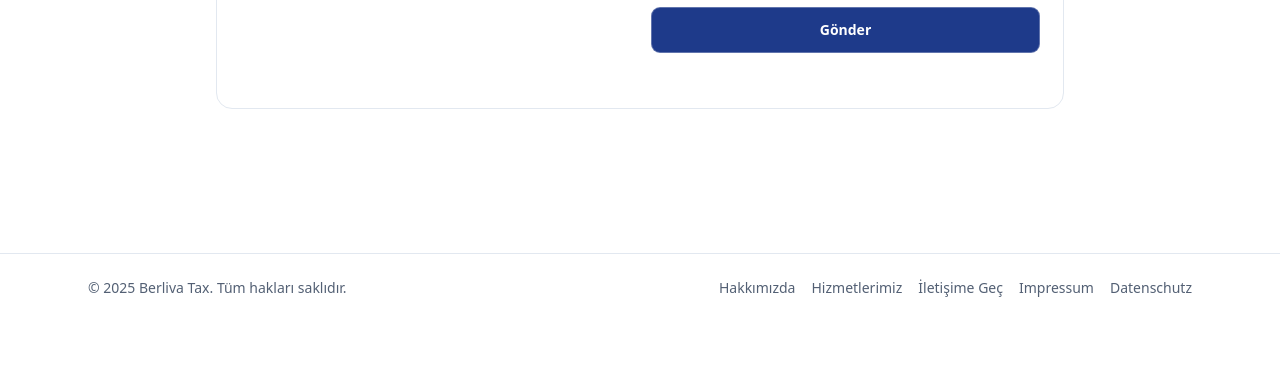
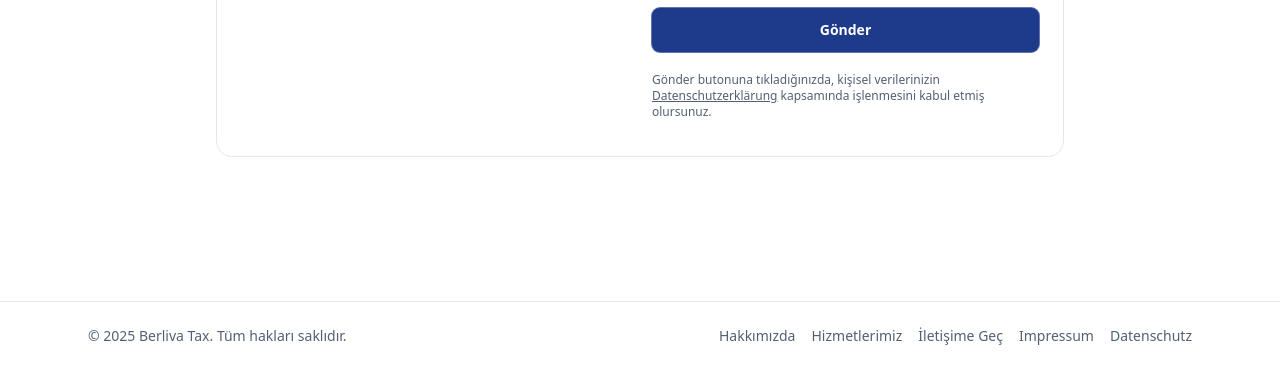
Before and after one commit to peymacun/berlivatax, a plain HTML site: page index.html in a window 1280 px wide. Shown: the part 3678-4048 px from the top of the page. Before the commit the page ends 4000 px from the top, so only its background shows below. Drawn offline with nearby package versions, Linux system fonts and the light colour scheme.

Commit message:
datenschutz, impressum, email changes from @outlook.de to info@berliva-tax.de

```diff
--- a/index.html
+++ b/index.html
@@ -141,7 +141,7 @@
             </div>
             <div class="flex items-center gap-2">
               <img src="https://cdn.jsdelivr.net/gh/simple-icons/simple-icons/icons/microsoftoutlook.svg" alt="E-posta" class="h-4 w-4">
-              <a href="mailto:berliva-tax@outlook.de" class="hover:underline">berliva-tax@outlook.de</a>
+              <a href="mailto:info@berliva-tax.de" class="hover:underline">info@berliva-tax.de</a>
             </div>
             <div class="flex items-center gap-2">
               <img src="https://cdn.jsdelivr.net/gh/simple-icons/simple-icons/icons/youtube.svg" alt="YouTube" class="h-4 w-4">
@@ -218,7 +218,14 @@
         },
         contact:{title:"İletişim", text:"Sorularınız ve randevu talepleriniz için bize ulaşın.", person:"", emailLabel:"E-posta"},
         footer:"© 2025 Berliva Tax. Tüm hakları saklıdır.",
-        placeholders:{name:"Adınız", mail:"E-postanız", msg:"Mesajınız", send:"Gönder", note:""}
+        placeholders:{
+          name:"Adınız",
+          mail:"E-postanız",
+          msg:"Mesajınız",
+          send:"Gönder",
+          note:"",
+          privacy:'Gönder butonuna tıkladığınızda, kişisel verilerinizin <a href="/datenschutz.html" class="underline hover:text-[color:var(--ink)]">Datenschutzerklärung</a> kapsamında işlenmesini kabul etmiş olursunuz.'
+        }
       },
       de: {
         nav:{about:"Über uns", clients:"Für wen wir arbeiten", services:"Leistungen", faq:"FAQ", cta:"Kontakt"},
@@ -243,7 +250,14 @@
         },
         contact:{title:"Kontakt", text:"Schreiben oder rufen Sie uns gerne an – wir freuen uns auf Ihre Anfrage.", person:"", emailLabel:"E-Mail"},
         footer:"© 2025 Berliva Tax. Alle Rechte vorbehalten.",
-        placeholders:{name:"Ihr Name", mail:"Ihre E-Mail", msg:"Ihre Nachricht", send:"Senden", note:""}
+        placeholders:{
+          name:"Ihr Name",
+          mail:"Ihre E-Mail",
+          msg:"Ihre Nachricht",
+          send:"Senden",
+          note:"",
+          privacy:'Mit Klick auf „Senden“ erklären Sie sich damit einverstanden, dass Ihre Angaben gemäß unserer <a href="/datenschutz.html" class="underline hover:text-[color:var(--ink)]">Datenschutzerklärung</a> zur Bearbeitung Ihrer Anfrage verarbeitet werden.'
+        }
       },
       en: {
         nav:{about:"About", clients:"Who We Serve", services:"Services", faq:"FAQ", cta:"Contact Us"},
@@ -268,7 +282,14 @@
         },
         contact:{title:"Contact", text:"Get in touch for questions or to book an appointment.", person:"", emailLabel:"Email"},
         footer:"© 2025 Berliva Tax. All rights reserved.",
-        placeholders:{name:"Your name", mail:"Your email", msg:"Your message", send:"Send", note:""}
+        placeholders:{
+          name:"Your name",
+          mail:"Your email",
+          msg:"Your message",
+          send:"Send",
+          note:"",
+          privacy:'By clicking “Send”, you agree that your personal data will be processed according to our <a href="/datenschutz.html" class="underline hover:text-[color:var(--ink)]">Privacy Policy</a> for the purpose of handling your request.'
+        }
       }
     };
 
@@ -334,6 +355,7 @@
       document.getElementById("msgInput").placeholder = t.placeholders.msg;
       document.getElementById("sendBtn").textContent   = t.placeholders.send;
       document.getElementById("formNote").textContent  = t.placeholders.note;
+      document.getElementById("privacyText").innerHTML = t.placeholders.privacy;
       document.getElementById("footerText").textContent= t.footer;
 
       const aboutBody = document.querySelector('[data-i="about.body"]');
@@ -450,7 +472,7 @@ form?.addEventListener('submit', async (e) => {
       note.textContent = 'Mesaj gönderildi ✔️';
       form.reset();
     } else {
-      note.textContent = 'Gönderilemedi ❌ Lütfen e-postayla ulaşın: berliva-tax@outlook.de';
+      note.textContent = 'Gönderilemedi ❌ Lütfen e-postayla ulaşın: info@berliva-tax.de';
     }
   } catch {
     note.textContent = 'Ağ hatası ❌ Biraz sonra tekrar deneyin.';
```
Also changed, not shown: datenschutz.html (+1 -1 lines), impressum.html (+1 -1 lines).
